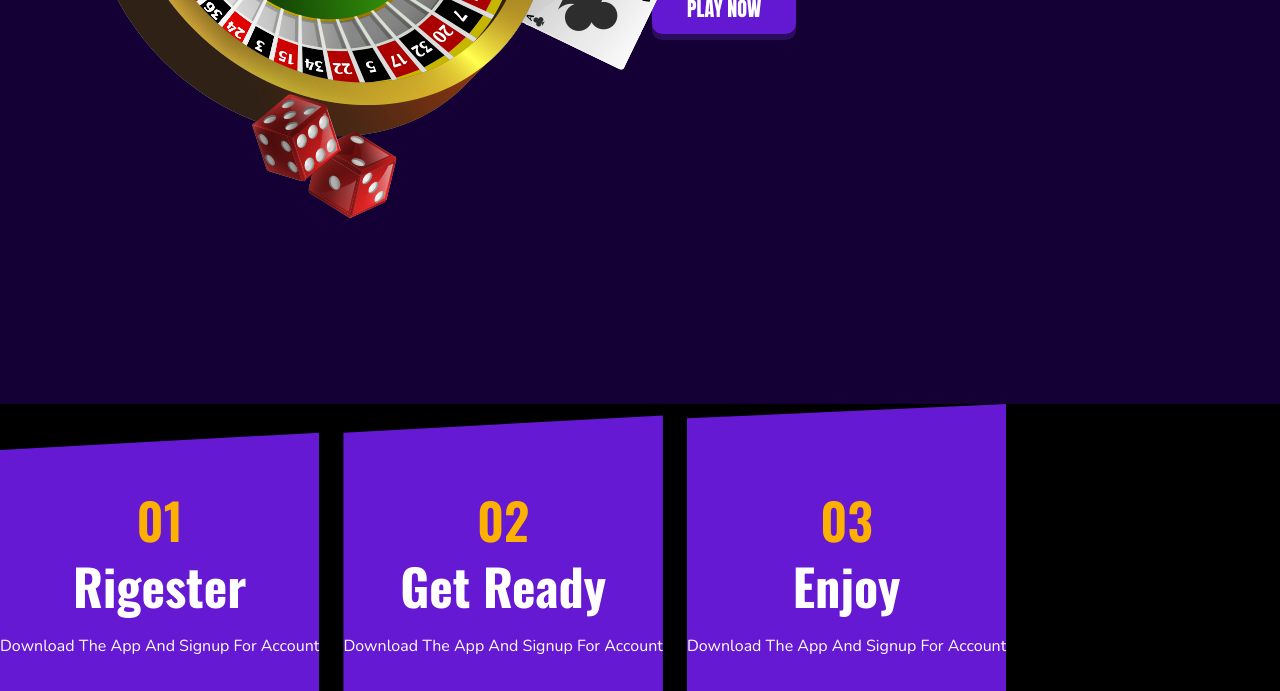
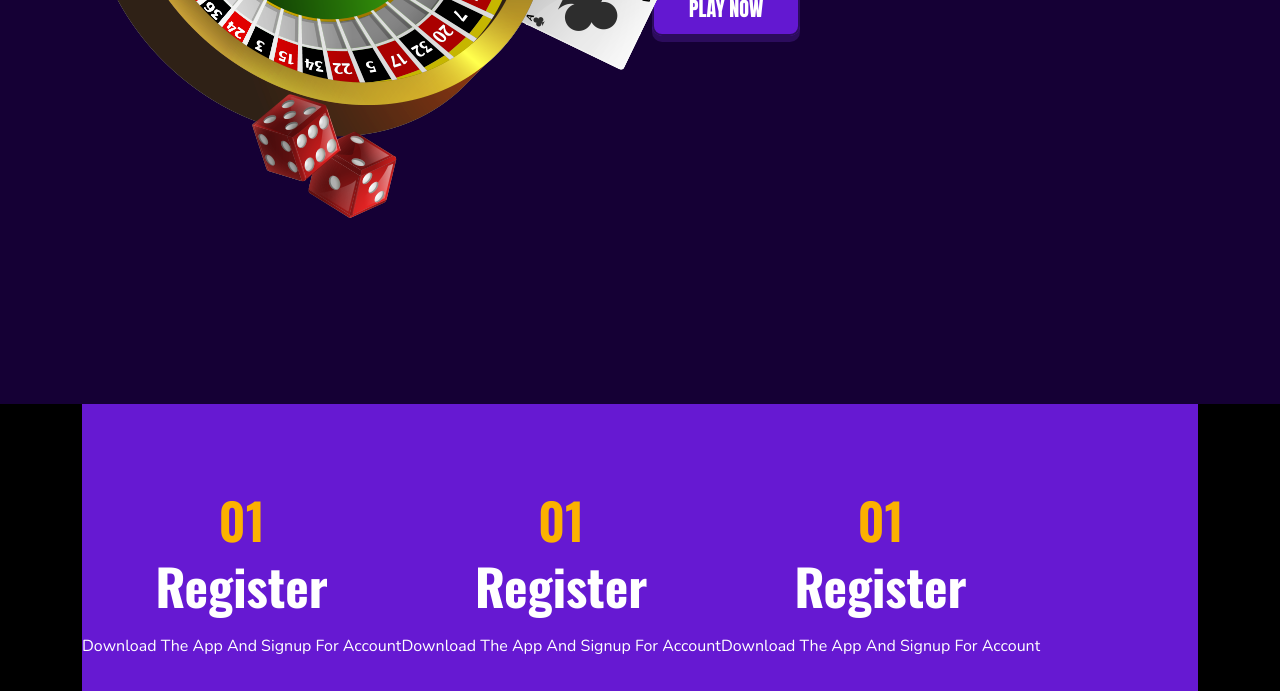
Before and after one commit to imranahnaf/Jackpot, a plain HTML site: page index.html in a window 1280 px wide. Shown: the part 697-1388 px from the top of the page. Drawn offline with nearby package versions, Linux system fonts and the light colour scheme.

Commit message:
jackpot cheeking

```diff
--- a/css/style.css
+++ b/css/style.css
@@ -178,6 +178,14 @@ body {
   -ms-border-radius: 10px;
   -o-border-radius: 10px;
   box-shadow: 0px 6px #2c0c5d;
+  transition: all linear 0.4s;
+  border: 2px solid #2c0c5d;
+}
+
+#banner-bg .banner-text a:hover {
+  background: none;
+  border: 2px solid purple;
+  box-shadow: none;
 }
 
 /* -----***** banner css ends *****----- */
--- a/index.html
+++ b/index.html
@@ -61,7 +61,7 @@
 
 
     <!-- ======== *****banner html starts***** ======== -->
-    <section id="banner-bg">
+     <section id="banner-bg">
         <div class="container">
             <div class="row">
                 <div class="col-lg-5">
@@ -86,7 +86,7 @@
 
 
     <!-- ======== *****counter html starts***** ======== -->
-    <section id="counter-bg">
+    <!-- <section id="counter-bg">
         <div class="container">
             <div class="counting">
                 <div class="row">
@@ -116,7 +116,37 @@
                 </div>
             </div>
         </div>
+    </section> -->
+
+
+    <section id="counter-bg">
+        <div class="container">
+            <div class="row">
+                <div class="col-lg-12">
+                <div class="counter-item d-flex">
+                    <div class="item item-1">
+                        <h6>01</h6>
+                        <p>register</p>
+                        <p>Download the app and signup for account</p>
+                    </div>
+                    <div class="item item-2">
+                        <h6>01</h6>
+                        <p>register</p>
+                        <p>Download the app and signup for account</p>
+                    </div>
+                    <div class="item item-3">
+                        <h6>01</h6>
+                        <p>register</p>
+                        <p>Download the app and signup for account</p>
+                    </div>
+                </div>
+            </div>
+            </div>
+        </div>
     </section>
+
+
+    <!-- ======== *****counter html ends***** ======== -->
 
 
 
```
